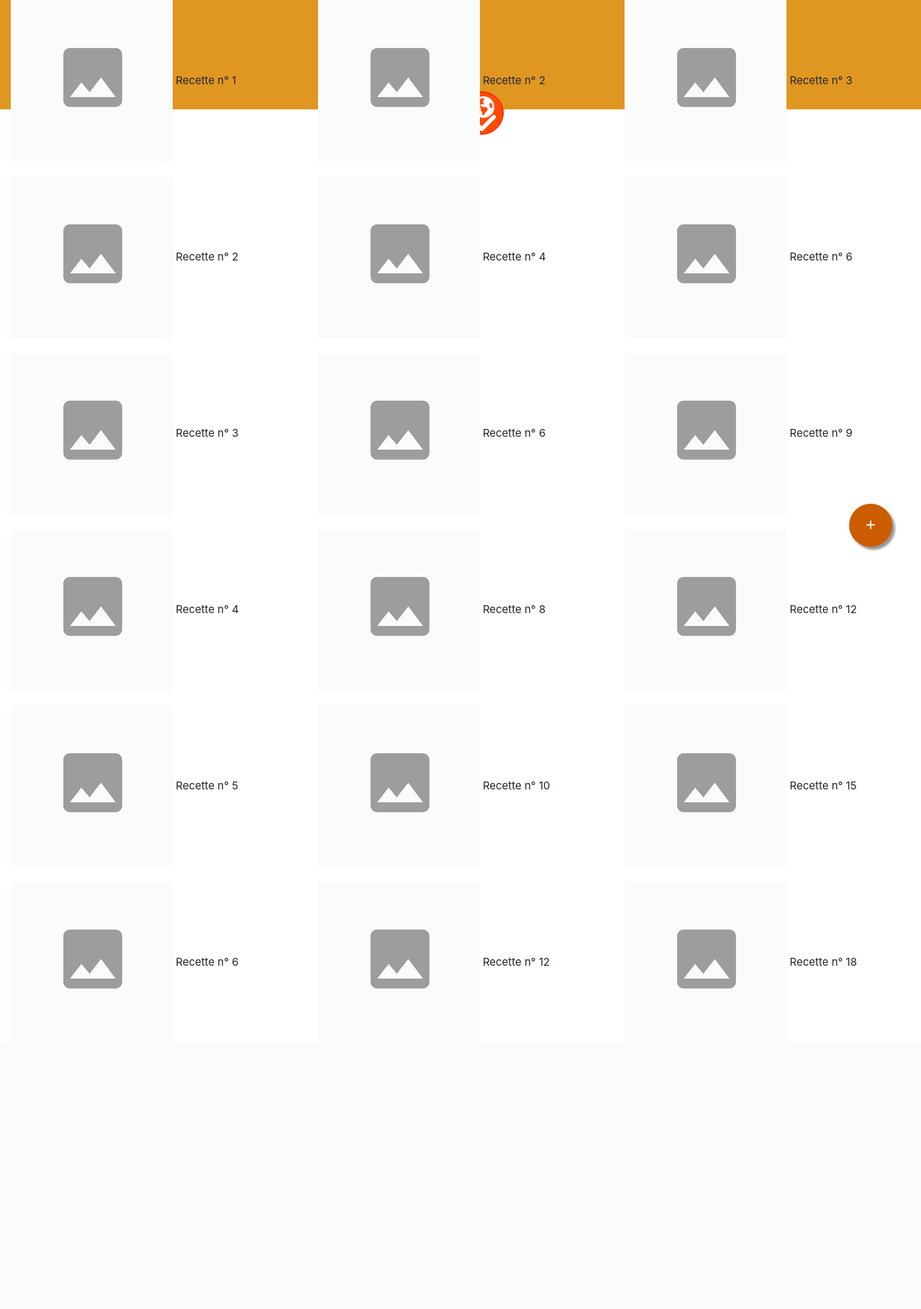
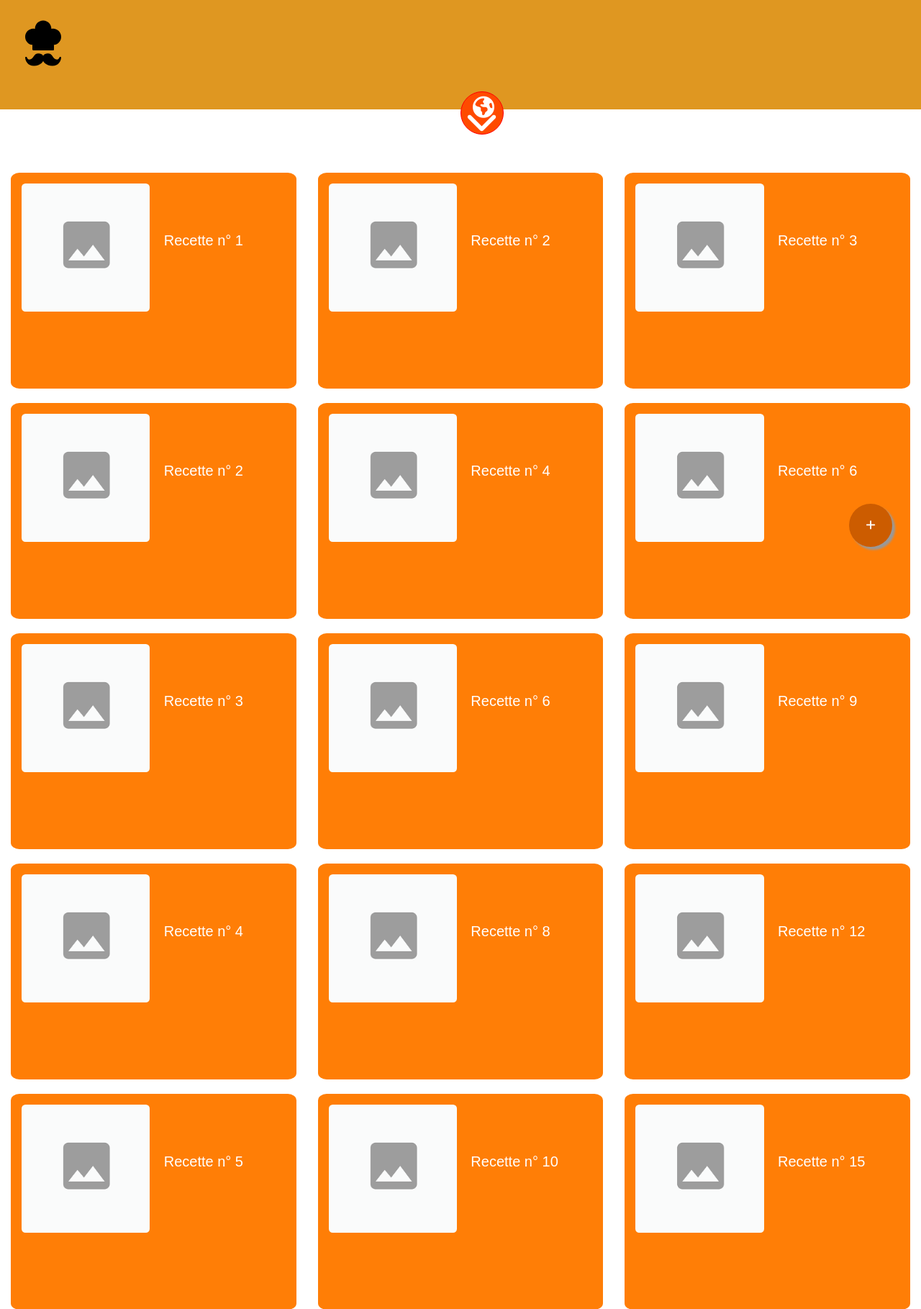
Before and after one commit to polo5922/Cook, a PHP site: page / in a window 1280 px wide. Shown: the top 1819 px of the page at 72% size. Before the commit the page ends 1374 px from the top, so only its background shows below. Run offline with PHP 8.4, Linux system fonts and the light colour scheme; data that the repository does not hold is empty; some libraries are stand-ins or nearby versions.

Commit message:
solve the porblem of compatibility on windows

```diff
--- a/assets/css/destock.css
+++ b/assets/css/destock.css
@@ -103,7 +103,7 @@ html, body {
 
 }
 
-#recete{
+#recette{
   position: absolute;
   top: 30%;
   width: 100%;
@@ -111,7 +111,7 @@ html, body {
   -webkit-transition: all 1.4s;
   transition: all 1.4s;
 }
-#recete.push{
+#recette.push{
   -moz-transition: all 0.8s linear;
   -webkit-transition: all 0.8s linear;
   transition: all 0.8s linear;
@@ -125,14 +125,14 @@ html, body {
   height: 100%;
 }
 
-.container_recete{
+.container_recette{
   background-color: #ff7e06;
   width: 100%;
   height: 100%;
   border-radius: 3%;
 }
 
-.recete_img{
+.recette_img{
   width: 45%;
   height: 75%;
   margin-left: 15px;
@@ -141,7 +141,7 @@ html, body {
   border-radius: 3%;
 }
 
-.recete_title{
+.recette_title{
   color: white;
   font-size: 20px;
   font-family: sans-serif;
```
